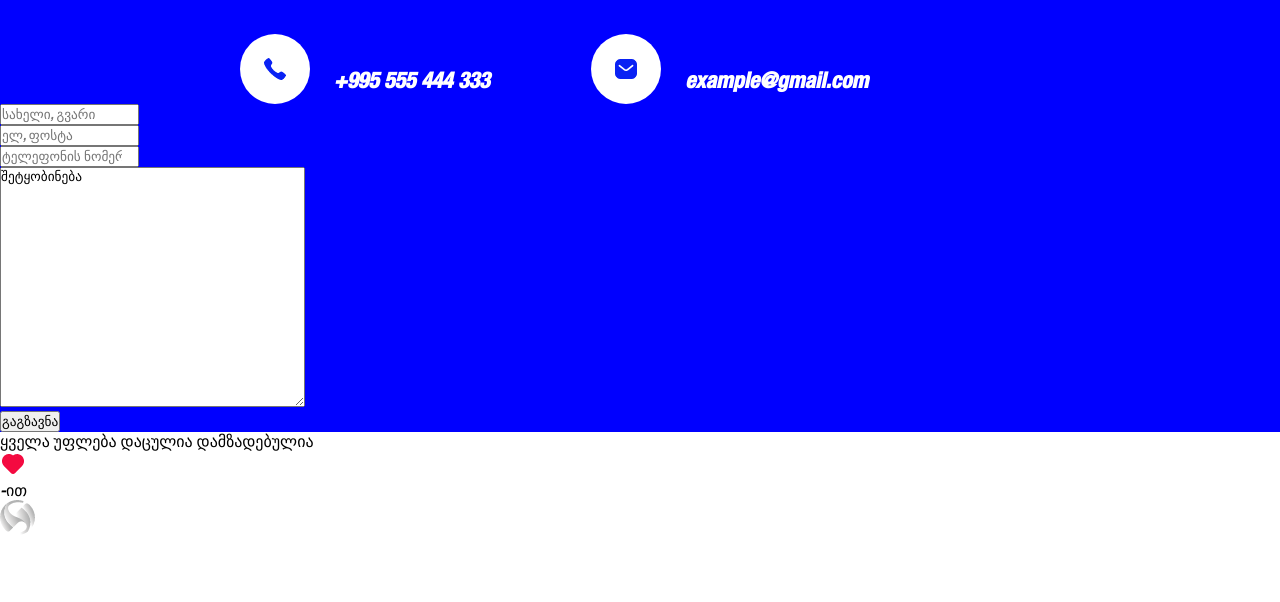
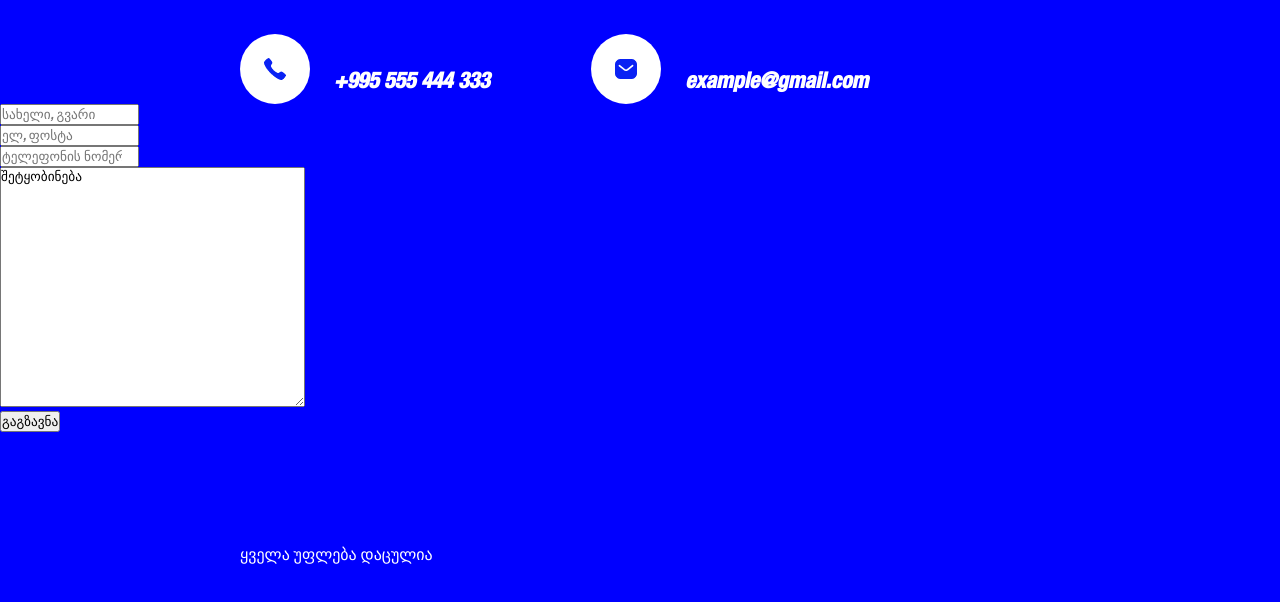
Before and after one commit to GiorgiKobulashvili/lesson-6, a plain HTML site: page index.html in a window 1280 px wide. Shown: the part 2421-3023 px from the top of the page. Before the commit the page ends 2960 px from the top, so only its background shows below. Drawn offline with Linux system fonts and the light colour scheme; files whose address does not match are found by name.

Commit message:
add footer styles

```diff
--- a/style.css
+++ b/style.css
@@ -165,3 +165,41 @@ p {
 	display: inline-block;
 	vertical-align: bottom;
 }
+.footer-div {
+	background-color: blue;
+	display: inline-block;
+	color: #fff;
+	width: 100vh;
+	min-width: 100%;
+}
+.safe-right {
+	display: inline-block;
+	vertical-align: top;
+	font-size: 16px;
+	margin: 113px 896px 40px 240px;
+}
+.made-by {
+	display: inline-block;
+	vertical-align: top;
+	font-size: 13px;
+	margin: 114px 15px 42px 0;
+}
+.heart {
+	display: inline-block;
+	vertical-align: top;
+	margin: 109px 10px 37px 0;
+}
+.with {
+	display: inline-block;
+	vertical-align: top;
+	font-size: 13px;
+	margin: 114px 30px 42px 0;
+}
+.smartweb {
+	display: inline-block;
+	vertical-align: top;
+	margin: 105px 0 32px 0 ;
+}
+.div-in-footer {
+	min-width: 1700px;
+}
```
